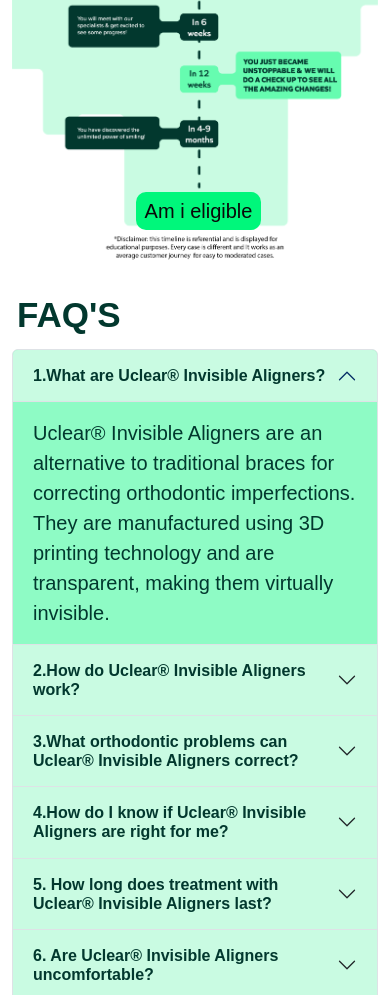
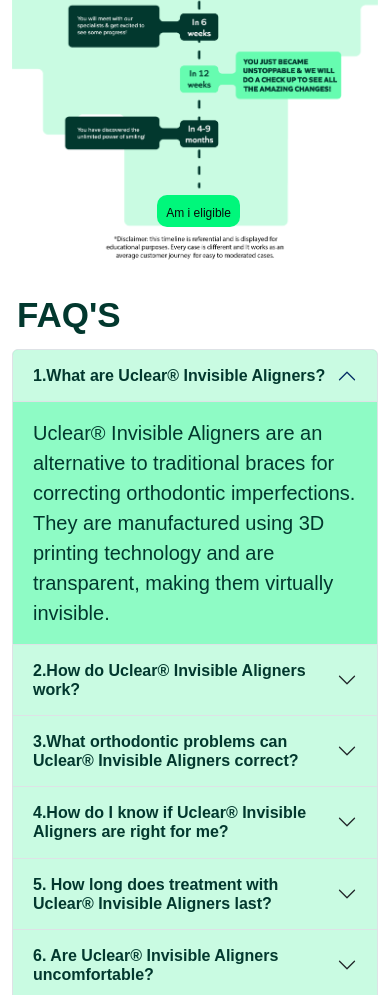
Before and after one commit to Mau1712/Uclear-2.0.1, a plain HTML site: page index.html in a window 390 px wide. Shown: the part 2471-3466 px from the top of the page. Drawn offline with nearby package versions, Linux system fonts and the light colour scheme; a web font is replaced by a local one.

Commit message:
responsiveMobileRepair

```diff
--- a/CSS/style.css
+++ b/CSS/style.css
@@ -490,7 +490,7 @@
     .buttonEligible {
         position: absolute;
         bottom: 9%;
-        right: 33%;
+        right: 35.5%;
 
         padding: 1%;
     }
@@ -502,7 +502,7 @@
 
 /* Mobil */
 
-@media screen and (max-width: 430px) {
+@media screen and (max-width: 470px) {
     .portadaTablet {
         display: none !important;
     }
@@ -584,14 +584,15 @@
 
     .buttonEligible {
         position: absolute;
-        bottom: 9%;
-        right: 34.5%;
+        bottom: 10%;
+        right: 37%;
 
         padding: 1% !important;
     }
 
     .buttonEligible a {
-        font-size: 20px;
+        font-weight: 400 !important;
+        font-size: 15px !important;
     }
 }
 
@@ -620,12 +621,19 @@
         left: 7% !important;
     }
 
+
     .buttonEligible {
         position: absolute;
-        bottom: 8.5%;
-        right: 33%;
+        bottom: 9%;
+        right: 38.5%;
 
         padding: 1% !important;
+    }
+
+    .buttonEligible a {
+        font-weight: 400 !important;
+        font-size: 12px !important;
+        font-weight: 100;
     }
 
 }
```
